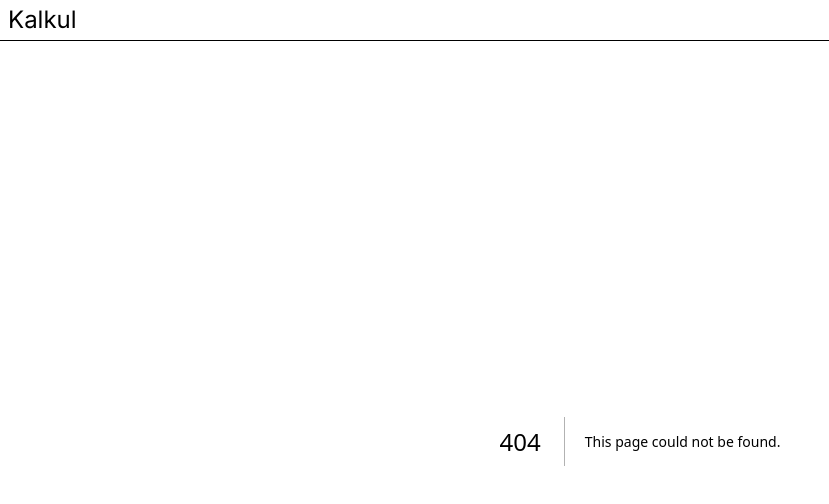
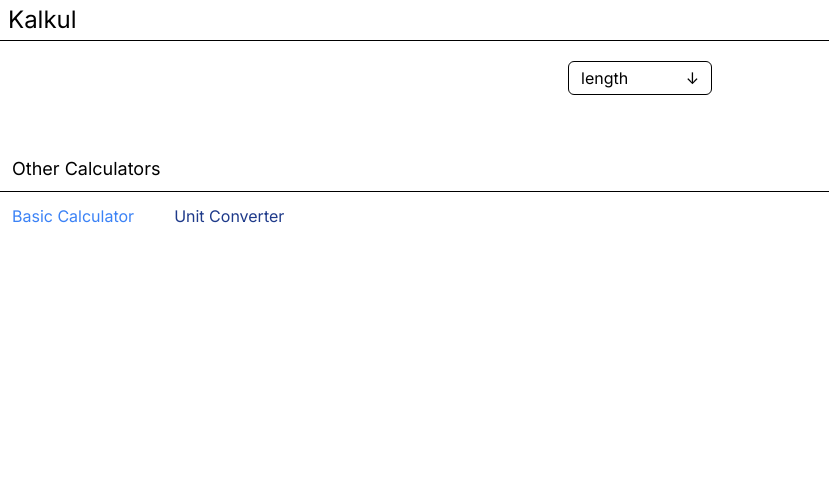
Before and after one commit to izza-sirkast/kalkul, a Next.js app: page /unit-converter in a window 1280 px wide. Before the commit this address had no page. Shown: the top 504 px of the page, without its empty margins (0-829 px from the left). Built offline with nearby package versions, Linux system fonts and the light colour scheme.

Commit message:
Setting up page for unit converter and creating secondary navigation

```diff
--- a/src/app/layout.tsx
+++ b/src/app/layout.tsx
@@ -1,6 +1,8 @@
 import type { Metadata } from "next";
 import { Inter } from "next/font/google";
 import "./globals.css";
+import Link from "next/link";
+import BottomNav from "@/components/navigation/BottomNav";
 
 import Navbar from "@/components/navigation/Navbar";
 
@@ -21,7 +23,9 @@ export default function RootLayout({
       <body className={inter.className}>
         <Navbar />
         {children}
+        <BottomNav />
       </body>
+
     </html>
   );
 }
--- a/src/app/page.tsx
+++ b/src/app/page.tsx
@@ -1,6 +1,12 @@
 import BasicCalculator from "@/components/calculator/BasicCalculator";
+import Link from "next/link";
+import { headers } from "next/headers";
 
 export default function Home() {
+  const headerList = headers()
+  const pathName = headerList.get('x-pathname')
+  console.log(pathName)
+
   return (
     <main>
       <section className="flex w-full py-5 justify-center">
--- /dev/null
+++ b/src/app/unit-converter/page.tsx
@@ -0,0 +1,12 @@
+import React from 'react'
+import UnitConverter from '@/components/calculator/UnitConverter'
+
+type Props = {}
+
+export default function UnitConverterPage({}: Props) {
+  return (
+    <section className="flex w-full py-5 justify-center">
+        <UnitConverter />
+    </section>
+  )
+}
--- /dev/null
+++ b/src/components/calculator/UnitConverter.tsx
@@ -0,0 +1,27 @@
+"use client"
+
+import React, { useState } from 'react'
+
+type Props = {}
+
+export default function UnitConverter({}: Props) {
+    const [unit, setUnit] = useState("length")
+    const [openUnitSelect, setOpenUnitSelect] = useState(false)
+
+  return (
+    <div className=''>
+        <div>
+            <button className='px-3 py-1 w-36 rounded-md border border-black flex justify-between items-center' onClick={() => setOpenUnitSelect(prev => !prev)}>
+                <p>{unit}</p>
+                <p>&#8595;</p>
+            </button>
+            {openUnitSelect &&
+            <div className='flex flex-row'>
+                <button>Length</button>
+            </div>
+            }
+        </div>
+
+    </div>
+  )
+}
--- /dev/null
+++ b/src/components/navigation/BottomNav.tsx
@@ -0,0 +1,23 @@
+"use client"
+
+import React from 'react'
+import Link from 'next/link'
+import { usePathname } from 'next/navigation'
+
+type Props = {}
+
+export default function BottomNav({}: Props) {
+    const pathName = usePathname()
+
+  return (
+    <section className='mt-10 '>
+        <p className="ml-3 mb-2 text-lg">Other Calculators</p>
+        <div className="border-t border-t-black px-3 py-3 flex flex-wrap">
+
+            <Link href={'/'} className={`mr-10 ${pathName == '/' ? 'text-blue-900' : 'text-blue-500'} hover:text-blue-900`}>Basic Calculator</Link>
+
+            <Link href={'/unit-converter'} className={`mr-10 ${pathName == '/unit-converter' ? 'text-blue-900' : 'text-blue-500'} hover:text-blue-900`}>Unit Converter</Link>
+        </div>
+    </section>
+  )
+}
```
